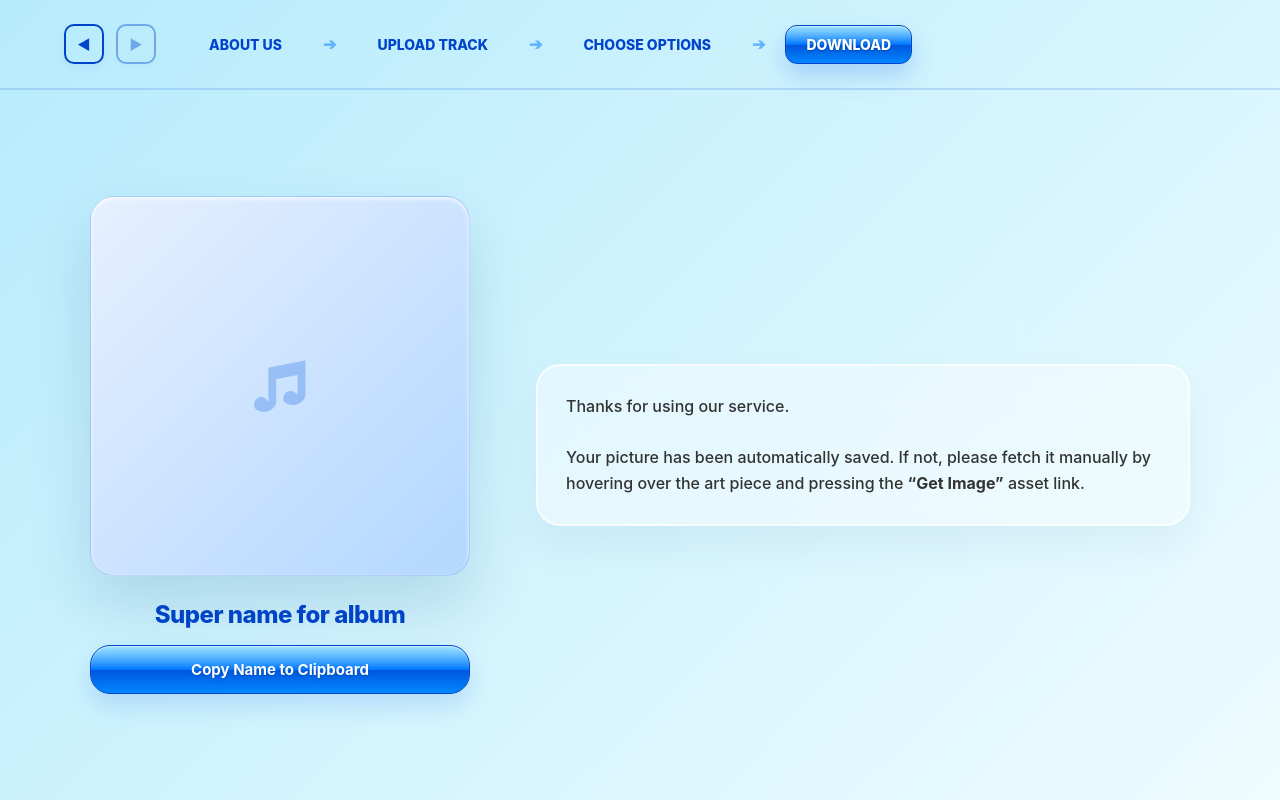
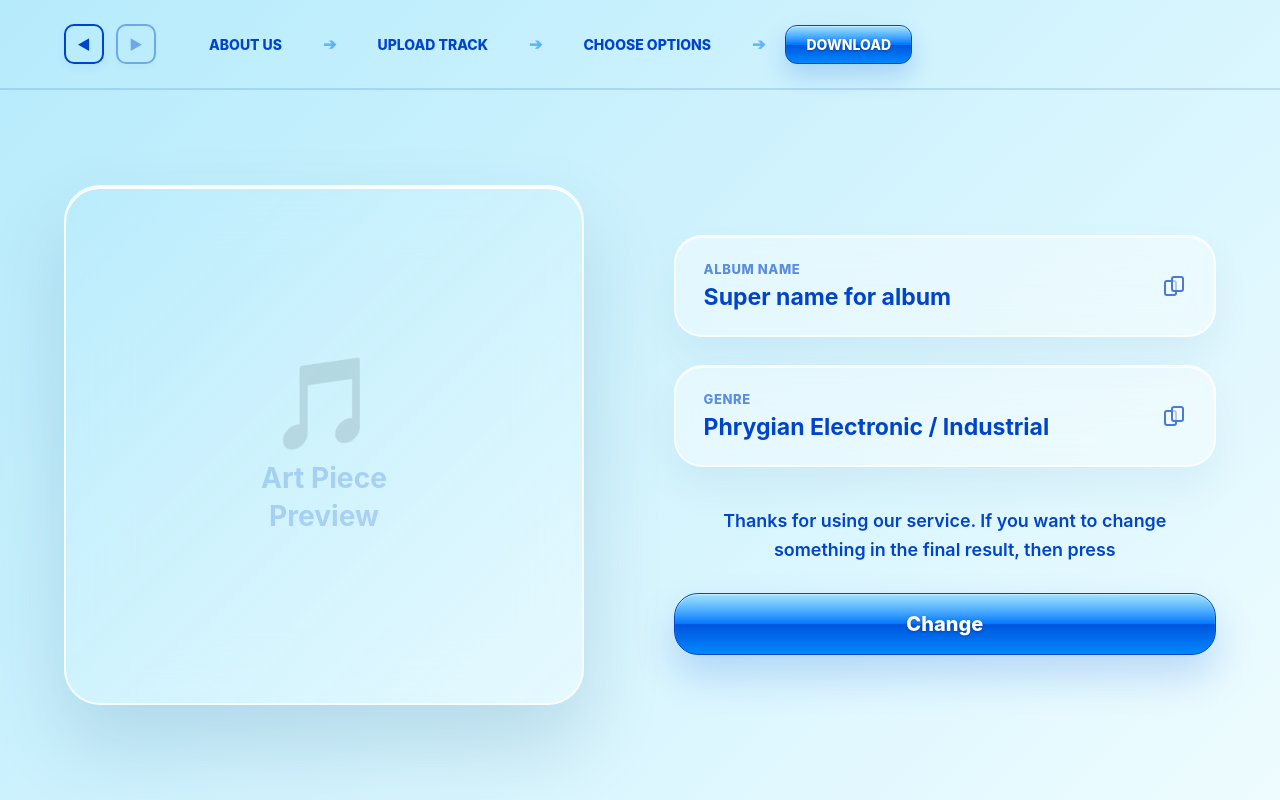
Before and after one commit to dm-dmytrenko/musicapp, a React (Create React App) app: page /download in a window 1280 px wide. Built offline with nearby package versions, Linux system fonts and the light colour scheme.

Commit message:
fix the logic of download page

```diff
--- a/src/pages/Download/Download.jsx
+++ b/src/pages/Download/Download.jsx
@@ -1,28 +1,68 @@
-import React from 'react';
+import React, { useState } from 'react';
 import { Box } from '@mui/system';
+import { useNavigate } from 'react-router-dom';
 
 const Download = () => {
+  const navigate = useNavigate();
+  const [isHovered, setIsHovered] = useState(false);
   const albumName = "Super name for album";
+  const genreName = "Phrygian Electronic / Industrial";
 
-  const handlePictureDownload = (e) => {
-    e.stopPropagation();
-    console.log("Downloading picture manually...");
-  };
-
-  const handleCopyName = async () => {
+  const handleCopyToClipboard = async (textToCopy, label) => {
     try {
-      await navigator.clipboard.writeText(albumName);
-      console.log("Album name copied to clipboard!");
+      await navigator.clipboard.writeText(textToCopy);
+      console.log(`${label} copied to clipboard!`);
     } catch (err) {
       console.error("Failed to copy text: ", err);
     }
   };
 
+  const handleDownload = (e) => {
+    e.stopPropagation();
+    console.log("Downloading picture manually...");
+  };
+
+  const CopyIcon = () => (
+    <Box sx={{
+      width: '24px',
+      height: '24px',
+      position: 'relative',
+      display: 'flex',
+      alignItems: 'center',
+      justifyContent: 'center',
+      opacity: 0.7
+    }}>
+      <Box sx={{
+        width: '13px',
+        height: '16px',
+        border: '2px solid #0044cc',
+        borderRadius: '3px',
+        background: 'rgba(255, 255, 255, 0.4)',
+        position: 'absolute',
+        bottom: '2px',
+        left: '2px',
+        zIndex: 1
+      }} />
+      <Box sx={{
+        width: '13px',
+        height: '16px',
+        border: '2px solid #0044cc',
+        borderRadius: '3px',
+        background: 'rgba(255, 255, 255, 0.6)',
+        position: 'absolute',
+        top: '2px',
+        right: '2px',
+        zIndex: 2
+      }} />
+    </Box>
+  );
+
   return (
     <Box sx={{
-      width: '100vw',
+      width: '100%',
       height: '100%',
       display: 'flex',
+      flexDirection: 'column',
       alignItems: 'center',
       justifyContent: 'center',
       padding: '0 5%',
@@ -34,179 +74,244 @@ const Download = () => {
 
       <Box sx={{
         width: '100%',
-        maxWidth: '1100px',
+        maxWidth: '1250px',
         display: 'flex',
-        flexDirection: { xs: 'column', md: 'row' },
+        flexDirection: 'row',
+        gap: '7vw',
+        justifyContent: 'center',
         alignItems: 'center',
-        justifyContent: 'space-between',
-        gap: '6%',
-        position: 'relative',
-        zIndex: 3,
         boxSizing: 'border-box'
       }}>
 
-        <Box sx={{
-          flex: '1 1 40%',
-          width: '100%',
-          maxWidth: '380px',
-          display: 'flex',
-          flexDirection: 'column',
-          alignItems: 'center',
-          gap: '24px',
-          boxSizing: 'border-box'
-        }}>
-          <Box
-            sx={{
-              width: '100%',
-              aspectRatio: '1 / 1',
-              background: 'linear-gradient(135deg, #e6f0ff 0%, #b3d7ff 100%)',
-              border: '1px solid rgba(0, 68, 204, 0.15)',
-              borderRadius: '24px',
-              position: 'relative',
-              overflow: 'hidden',
-              boxShadow: '0 30px 60px rgba(0, 70, 120, 0.15), inset 0 2px 4px rgba(255,255,255,0.8)',
-              display: 'flex',
-              alignItems: 'center',
-              justifyContent: 'center',
-              role: 'img',
-              ariaLabel: 'Album Art Preview',
-              '&:hover .download-overlay': {
-                opacity: 1
-              }
-            }}
-          >
-            <Box
-              className="download-overlay"
-              onClick={handlePictureDownload}
-              sx={{
-                position: 'absolute',
-                top: 0,
-                left: 0,
-                right: 0,
-                bottom: 0,
-                background: 'rgba(0, 34, 136, 0.4)',
-                backdropFilter: 'blur(8px)',
-                WebkitBackdropFilter: 'blur(8px)',
-                display: 'flex',
-                alignItems: 'center',
-                justifyContent: 'center',
-                opacity: 0,
-                cursor: 'pointer',
-                transition: 'opacity 0.25s ease',
-                zIndex: 4
-              }}
-            >
-              <Box sx={{
-                background: 'linear-gradient(to bottom, #7cd8ff 0%, #0077ff 50%, #0055dd 51%, #0088ff 100%)',
-                border: '1px solid #0044cc',
-                borderRadius: '50px',
-                padding: '12px 28px',
-                fontSize: '14px',
-                fontWeight: 800,
-                color: '#fff',
-                boxShadow: '0 10px 20px rgba(0,0,0,0.2), inset 0 1px 1px rgba(255,255,255,0.4)',
-                textShadow: '0 1px 2px rgba(0,0,0,0.2)',
-                transition: 'transform 0.15s',
-                userSelect: 'none',
-                WebkitUserSelect: 'none',
-                msUserSelect: 'none',
-                cursor: 'pointer',
-                '&:hover': { transform: 'scale(1.05)' },
-                '&:active': { transform: 'scale(0.95)' }
-              }}>
-                Get Image
-              </Box>
+        <Box
+          onMouseEnter={() => setIsHovered(true)}
+          onMouseLeave={() => setIsHovered(false)}
+          sx={{
+            flex: 1,
+            maxWidth: '520px',
+            aspectRatio: '1 / 1',
+            background: 'linear-gradient(135deg, rgba(182, 235, 252, 0.5) 0%, rgba(238, 252, 255, 0.6) 100%)',
+            border: '2px solid rgba(255, 255, 255, 0.8)',
+            borderRadius: '36px',
+            boxShadow: '0 40px 80px rgba(0, 70, 120, 0.15), inset 0 2px 0 #fff',
+            backdropFilter: 'blur(30px)',
+            WebkitBackdropFilter: 'blur(30px)',
+            display: 'flex',
+            flexDirection: 'column',
+            alignItems: 'center',
+            justifyContent: 'center',
+            position: 'relative',
+            overflow: 'hidden',
+            boxSizing: 'border-box',
+            gap: '15px'
+          }}>
+
+          <Box sx={{
+            fontSize: '7vw',
+            minFontSize: '64px',
+            lineHeight: 1,
+            color: '#0044cc',
+            opacity: isHovered ? 0.05 : 0.2,
+            transition: 'opacity 0.3s ease',
+            userSelect: 'none'
+          }}>
+            🎵
+          </Box>
+
+          <Box sx={{
+            display: 'flex',
+            flexDirection: 'column',
+            alignItems: 'center',
+            gap: '4px',
+            opacity: isHovered ? 0.05 : 0.2,
+            transition: 'opacity 0.3s ease',
+            userSelect: 'none'
+          }}>
+            <Box sx={{ fontSize: '2.2vw', minFontSize: '22px', fontWeight: 700, color: '#0044cc' }}>
+              Art Piece
             </Box>
-
-            <Box sx={{ color: '#0055dd', opacity: 0.25, fontSize: '4.5vw', fontWeight: 900, userSelect: 'none' }}>
-              ♫
+            <Box sx={{ fontSize: '2.2vw', minFontSize: '22px', fontWeight: 700, color: '#0044cc' }}>
+              Preview
             </Box>
           </Box>
 
-          <Box sx={{ width: '100%', display: 'flex', flexDirection: 'column', alignItems: 'center', gap: '16px' }}>
-            <Box sx={{
-              fontSize: '24px',
-              fontWeight: 800,
-              color: '#0044cc',
-              letterSpacing: '-0.5px',
-              textAlign: 'center',
-              overflow: 'hidden',
-              textOverflow: 'ellipsis',
-              whiteSpace: 'nowrap',
-              width: '100%'
-            }}>
-              {albumName}
-            </Box>
-
+          <Box sx={{
+            position: 'absolute',
+            top: 0,
+            left: 0,
+            width: '100%',
+            height: '100%',
+            background: 'rgba(0, 68, 204, 0.05)',
+            display: 'flex',
+            alignItems: 'center',
+            justifyContent: 'center',
+            opacity: isHovered ? 1 : 0,
+            pointerEvents: isHovered ? 'auto' : 'none',
+            transition: 'opacity 0.3s ease',
+            zIndex: 3
+          }}>
             <Box
-              onClick={handleCopyName}
+              onClick={handleDownload}
               sx={{
-                width: '100%',
                 background: 'linear-gradient(to bottom, #7cd8ff 0%, #0077ff 50%, #0055dd 51%, #0088ff 100%)',
                 border: '1px solid #0044cc',
-                borderRadius: '20px',
-                padding: '14px',
-                fontSize: '15px',
-                fontWeight: 'bold',
+                borderRadius: '24px',
+                padding: '16px 48px',
+                fontSize: '18px',
+                fontWeight: 800,
                 color: '#fff',
                 cursor: 'pointer',
-                textAlign: 'center',
                 boxSizing: 'border-box',
                 position: 'relative',
                 overflow: 'hidden',
-                boxShadow: '0 12px 24px rgba(0,85,221,0.15), inset 0 1px 1px rgba(255,255,255,0.5)',
-                textShadow: '0 1px 2px rgba(0,0,0,0.2)',
-                transition: 'all 0.2s',
-                userSelect: 'none',
-                WebkitUserSelect: 'none',
-                msUserSelect: 'none',
+                boxShadow: '0 20px 40px rgba(0,85,221,0.3), inset 0 1px 1px rgba(255,255,255,0.5)',
+                textShadow: '0 1px 3px rgba(0,0,0,0.3)',
+                transform: isHovered ? 'scale(1)' : 'scale(0.9)',
+                transition: 'transform 0.3s cubic-bezier(0.175, 0.885, 0.32, 1.275)',
                 '&:hover': {
-                  transform: 'translateY(-2px)',
-                  boxShadow: '0 16px 32px rgba(0,85,221,0.25)'
+                  transform: 'scale(1.05)',
+                  boxShadow: '0 25px 50px rgba(0,85,221,0.45)'
                 },
                 '&:active': {
-                  transform: 'translateY(0px)'
+                  transform: 'scale(0.98)'
                 }
               }}
             >
               <Box sx={{ position: 'absolute', top: 0, left: 0, right: 0, height: '50%', background: 'linear-gradient(to bottom, rgba(255,255,255,0.25) 0%, rgba(255,255,255,0) 100%)' }} />
-              Copy Name to Clipboard
+              Download
             </Box>
           </Box>
         </Box>
 
         <Box sx={{
-          flex: '1 1 54%',
-          width: '100%',
+          flex: 1,
+          maxWidth: '560px',
           display: 'flex',
           flexDirection: 'column',
-          alignItems: 'flex-start',
-          gap: '4vh',
+          gap: '3.5vh',
           boxSizing: 'border-box'
         }}>
-          <Box sx={{ display: 'flex', flexDirection: 'column', gap: '2vh', width: '100%' }}>
-            <Box sx={{
-              fontSize: '16px',
-              fontWeight: 500,
-              color: '#333333',
-              lineHeight: '1.6',
+
+          <Box
+            onClick={() => handleCopyToClipboard(albumName, "Album name")}
+            sx={{
+              width: '100%',
               background: 'rgba(255, 255, 255, 0.4)',
               border: '2px solid rgba(255, 255, 255, 0.7)',
-              borderRadius: '24px',
-              padding: '28px',
-              boxShadow: '0 20px 40px rgba(0, 70, 120, 0.06)',
+              borderRadius: '28px',
+              padding: '24px 28px',
+              display: 'flex',
+              justifyContent: 'space-between',
+              alignItems: 'center',
+              cursor: 'pointer',
+              boxShadow: '0 20px 40px rgba(0, 70, 120, 0.06), inset 0 1px 0 #fff',
               backdropFilter: 'blur(20px)',
               WebkitBackdropFilter: 'blur(20px)',
               boxSizing: 'border-box',
-              textAlign: 'left'
-            }}>
-              Thanks for using our service.<br /><br />
-              Your picture has been automatically saved. If not, please fetch it manually by hovering over the art piece and pressing the <strong>“Get Image”</strong> asset link.
+              transition: 'all 0.2s ease',
+              '&:hover': {
+                background: 'rgba(255, 255, 255, 0.55)',
+                transform: 'translateY(-2px)',
+                boxShadow: '0 25px 50px rgba(0, 70, 120, 0.1)'
+              },
+              '&:active': { transform: 'translateY(0px)' }
+            }}
+          >
+            <Box sx={{ display: 'flex', flexDirection: 'column', gap: '6px' }}>
+              <Box sx={{ fontSize: '13px', fontWeight: 800, color: '#0044cc', opacity: 0.6, letterSpacing: '0.6px' }}>
+                ALBUM NAME
+              </Box>
+              <Box sx={{ fontSize: '1.8vw', minFontSize: '18px', fontWeight: 700, color: '#0044cc' }}>
+                {albumName}
+              </Box>
             </Box>
+            <CopyIcon />
           </Box>
+
+          <Box
+            onClick={() => handleCopyToClipboard(genreName, "Genre option")}
+            sx={{
+              width: '100%',
+              background: 'rgba(255, 255, 255, 0.4)',
+              border: '2px solid rgba(255, 255, 255, 0.7)',
+              borderRadius: '28px',
+              padding: '24px 28px',
+              display: 'flex',
+              justifyContent: 'space-between',
+              alignItems: 'center',
+              cursor: 'pointer',
+              boxShadow: '0 20px 40px rgba(0, 70, 120, 0.06), inset 0 1px 0 #fff',
+              backdropFilter: 'blur(20px)',
+              WebkitBackdropFilter: 'blur(20px)',
+              boxSizing: 'border-box',
+              transition: 'all 0.2s ease',
+              '&:hover': {
+                background: 'rgba(255, 255, 255, 0.55)',
+                transform: 'translateY(-2px)',
+                boxShadow: '0 25px 50px rgba(0, 70, 120, 0.1)'
+              },
+              '&:active': { transform: 'translateY(0px)' }
+            }}
+          >
+            <Box sx={{ display: 'flex', flexDirection: 'column', gap: '6px' }}>
+              <Box sx={{ fontSize: '13px', fontWeight: 800, color: '#0044cc', opacity: 0.6, letterSpacing: '0.6px' }}>
+                GENRE
+              </Box>
+              <Box sx={{ fontSize: '1.8vw', minFontSize: '18px', fontWeight: 700, color: '#0044cc' }}>
+                {genreName}
+              </Box>
+            </Box>
+            <CopyIcon />
+          </Box>
+
+          <Box sx={{
+            fontSize: '1.4vw',
+            minFontSize: '15px',
+            fontWeight: 600,
+            color: '#0044cc',
+            lineHeight: '1.6',
+            textAlign: 'center',
+            marginTop: '1.5vh',
+            padding: '0 12px'
+          }}>
+            Thanks for using our service. If you want to change something in the final result, then press
+          </Box>
+
+          <Box
+            onClick={() => navigate('/selector')}
+            sx={{
+              width: '100%',
+              background: 'linear-gradient(to bottom, #7cd8ff 0%, #0077ff 50%, #0055dd 51%, #0088ff 100%)',
+              border: '1px solid #0044cc',
+              borderRadius: '24px',
+              padding: '18px',
+              textAlign: 'center',
+              fontSize: '20px',
+              fontWeight: 800,
+              color: '#fff',
+              cursor: 'pointer',
+              boxSizing: 'border-box',
+              position: 'relative',
+              overflow: 'hidden',
+              boxShadow: '0 20px 40px rgba(0,85,221,0.2), inset 0 1px 1px rgba(255,255,255,0.5)',
+              textShadow: '0 1px 3px rgba(0,0,0,0.3)',
+              transition: 'all 0.2s',
+              '&:hover': {
+                transform: 'translateY(-3px)',
+                boxShadow: '0 25px 50px rgba(0,85,221,0.35)'
+              },
+              '&:active': {
+                transform: 'translateY(0px)'
+              }
+            }}
+          >
+            <Box sx={{ position: 'absolute', top: 0, left: 0, right: 0, height: '50%', background: 'linear-gradient(to bottom, rgba(255,255,255,0.25) 0%, rgba(255,255,255,0) 100%)' }} />
+            Change
+          </Box>
+
         </Box>
+      </Box>
 
-      </Box>
     </Box>
   );
 };
```
